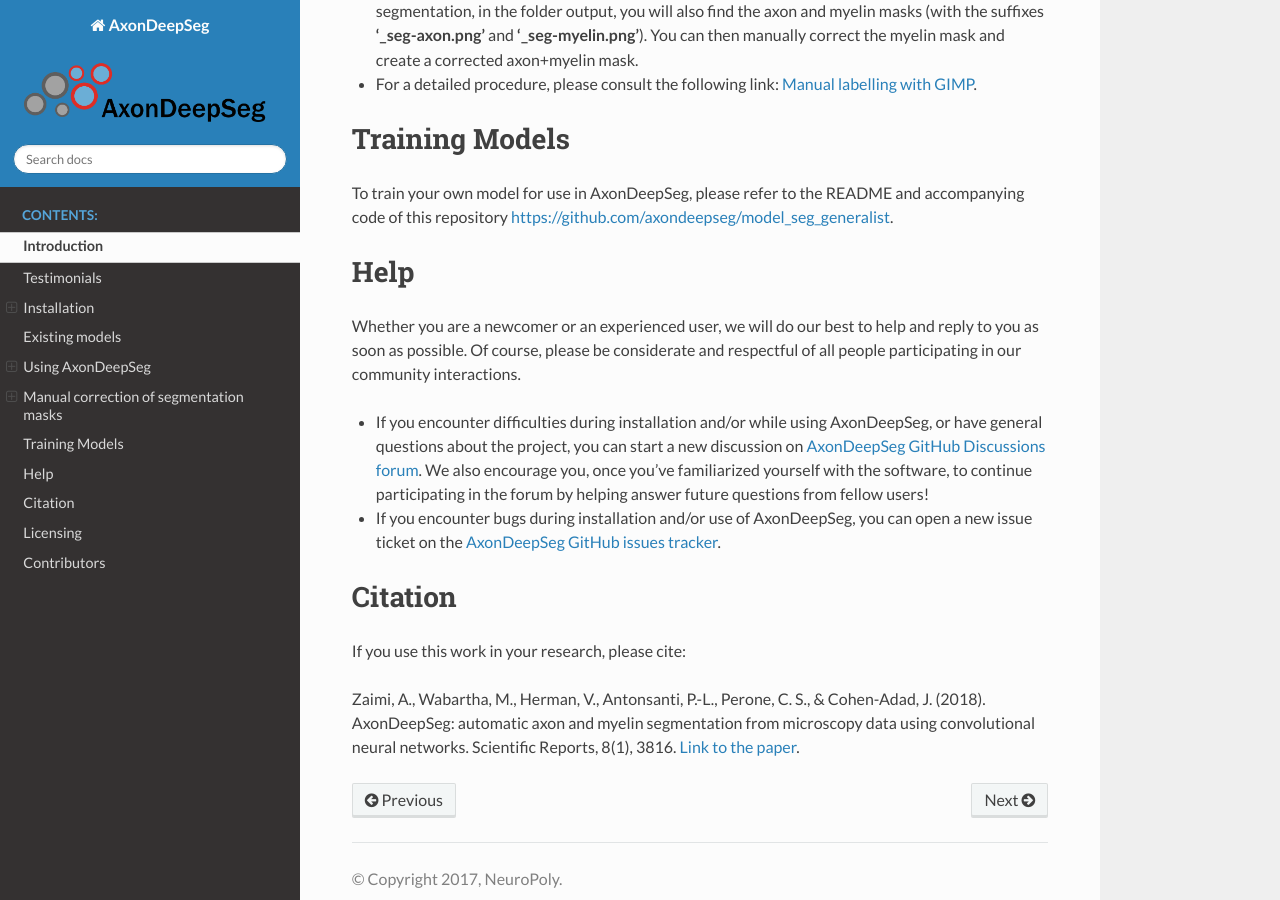
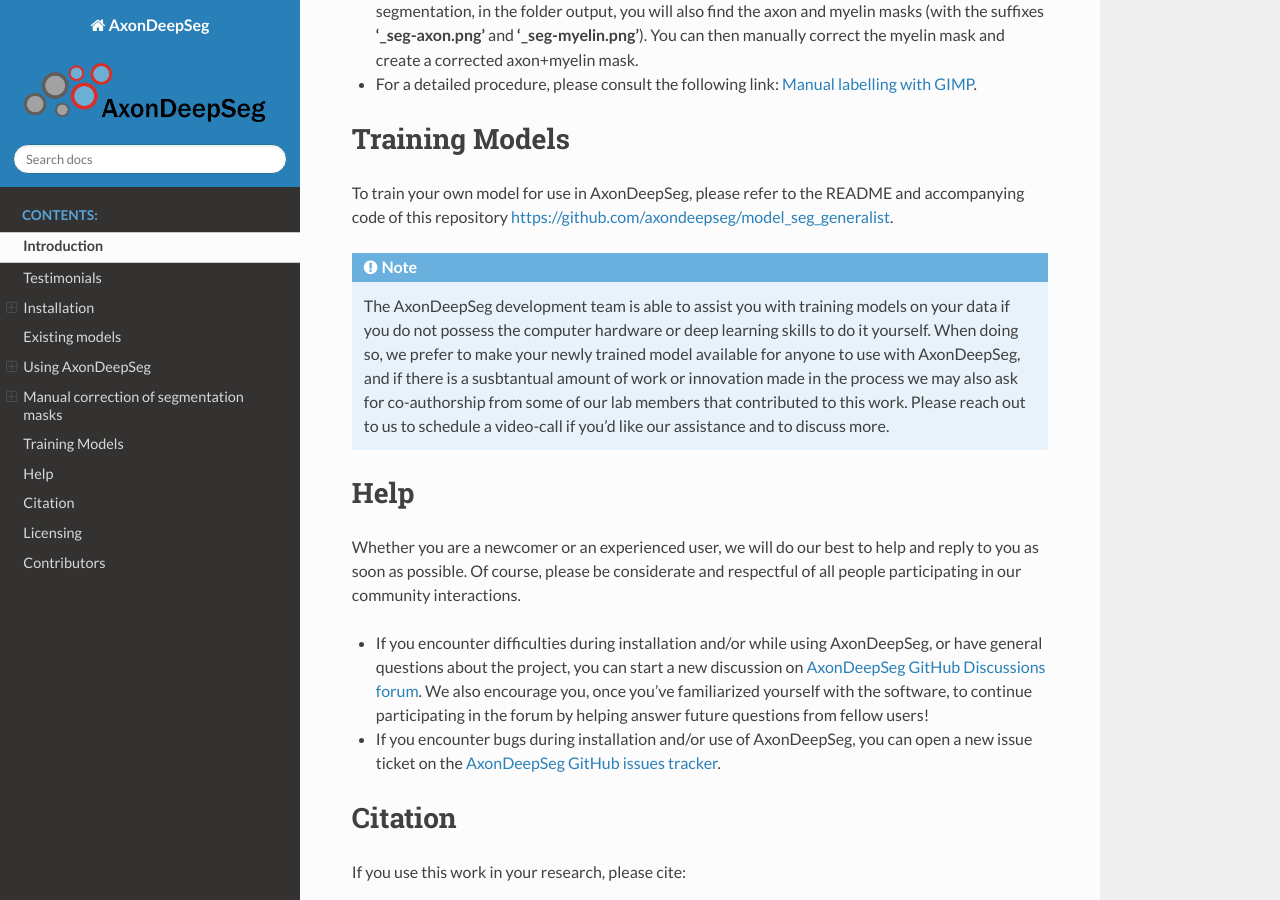
Before and after one commit to axondeepseg/axondeepseg, a Sphinx documentation site: the page built from docs/source/documentation.rst, in a window 1280 px wide and 900 px high, scrolled down 19403 px. Built offline with Sphinx 7.4.7 and the Read the Docs theme 2.0.0, drawn with Linux system fonts in a browser that asks for light colours.

Commit message:
Add note about help with training

```diff
--- a/docs/source/documentation.rst
+++ b/docs/source/documentation.rst
@@ -647,6 +647,8 @@ Training Models
 
 To train your own model for use in AxonDeepSeg, please refer to the README and accompanying code of this repository `https://github.com/axondeepseg/model_seg_generalist <https://github.com/axondeepseg/model_seg_generalist>`_.
 
+.. NOTE :: The AxonDeepSeg development team is able to assist you with training models on your data if you do not possess the computer hardware or deep learning skills to do it yourself. When doing so, we prefer to make your newly trained model available for anyone to use with AxonDeepSeg, and if there is a susbtantual amount of work or innovation made in the process we may also ask for co-authorship from some of our lab members that contributed to this work. Please reach out to us to schedule a video-call if you'd like our assistance and to discuss more.
+
 Help
 ====
 
```
